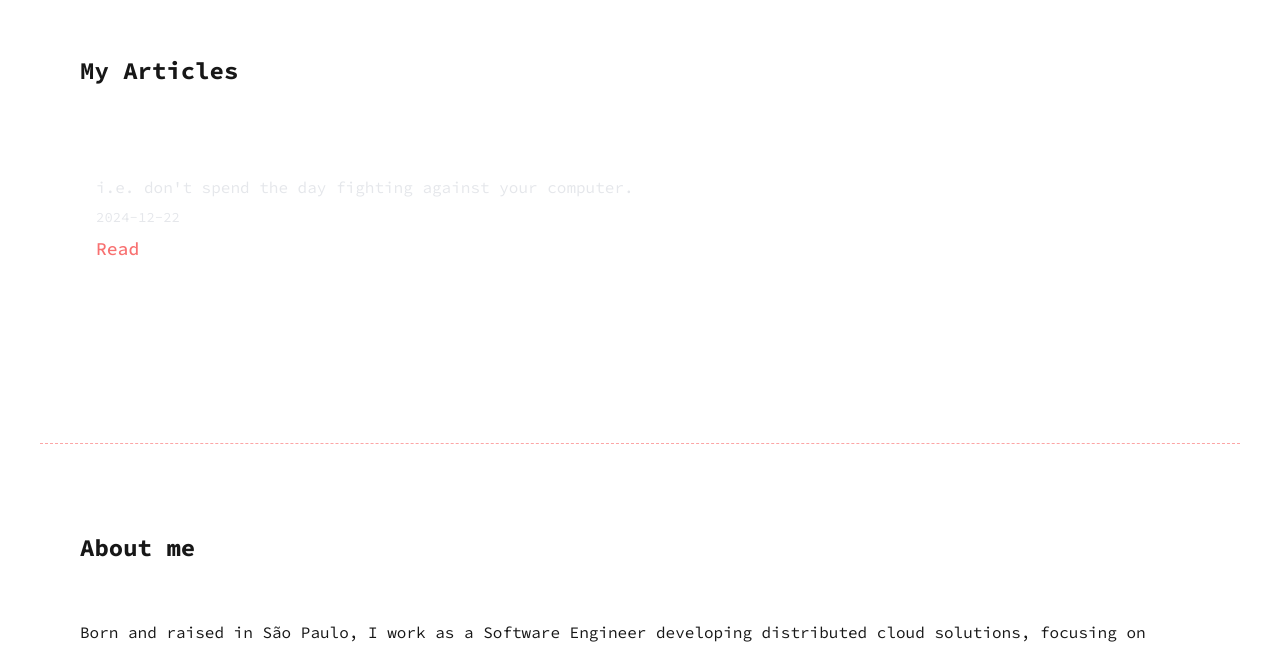
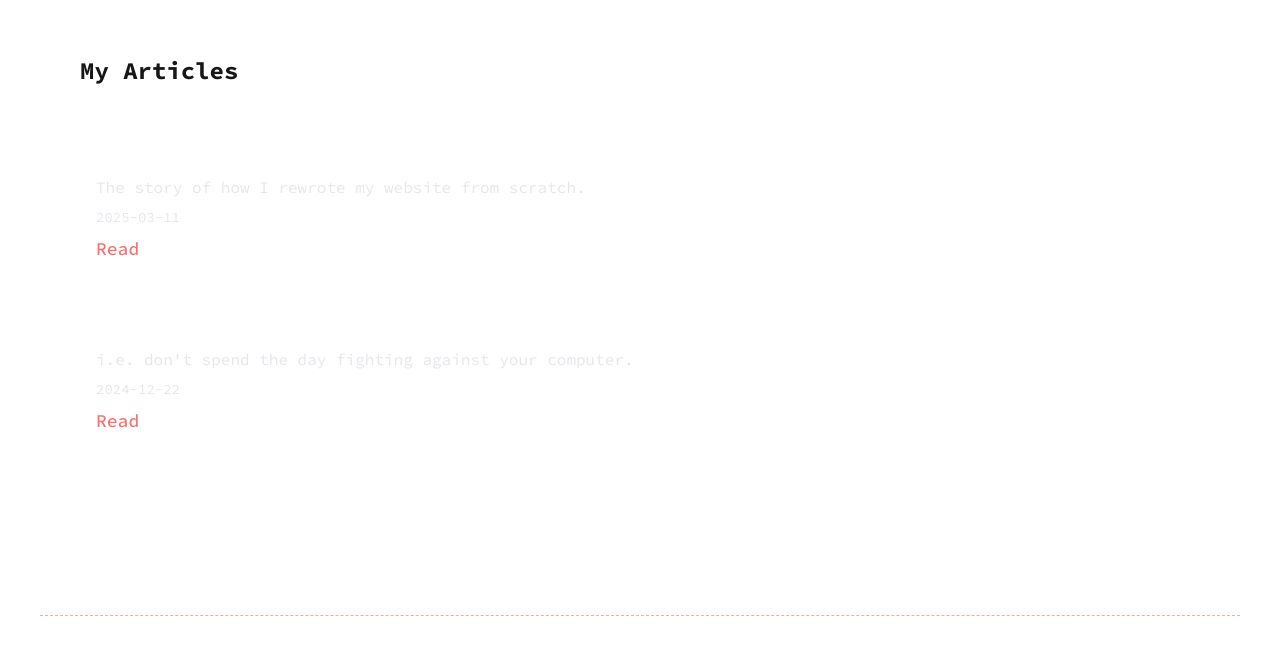
Before and after one commit to kaic/kaic.github.io, a Next.js app: page / in a window 1280 px wide. Shown: the part 737-1385 px from the top of the page. Built offline with nearby package versions, Linux system fonts and the light colour scheme.

Commit message:
feat: add new article

```diff
--- a/src/app/Articles/Articles.tsx
+++ b/src/app/Articles/Articles.tsx
@@ -17,13 +17,13 @@ export interface IArticle {
 function Articles() {
   const t = useTranslations('Home.Articles');
   const articlesList: IArticle[] = [
-    // {
-    //   title:
-    //     'Why did I rewrite my website from scratch to make it (almost) identical?',
-    //   date: '2021-09-01',
-    //   description: 'The story of how I rewrote my website from scratch.',
-    //   url: 'https://kaicbento.substack.com/p/be-your-tools-best-friend-not-its?r=5vxpr',
-    // },
+    {
+      title:
+        'Why did I rewrite my website from scratch to make it (almost) identical?',
+      date: '2025-03-11',
+      description: 'The story of how I rewrote my website from scratch.',
+      url: 'https://open.substack.com/pub/kaicbento/p/why-did-i-rewrite-my-website-from?r=5vxpr&utm_campaign=post&utm_medium=web&showWelcomeOnShare=true',
+    },
     {
       title: "Be your tool's best friend, not its enemy",
       description: "i.e. don't spend the day fighting against your computer.",
```
